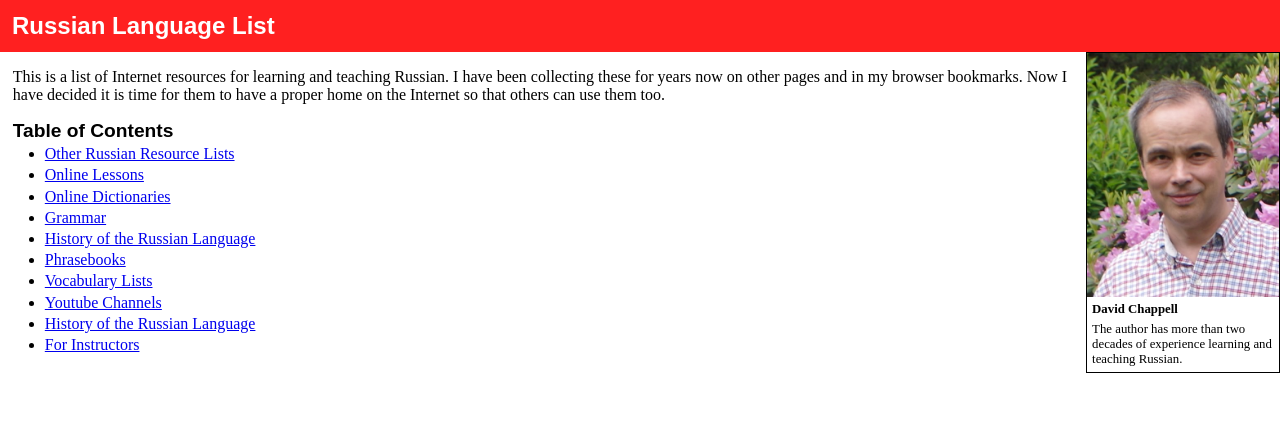
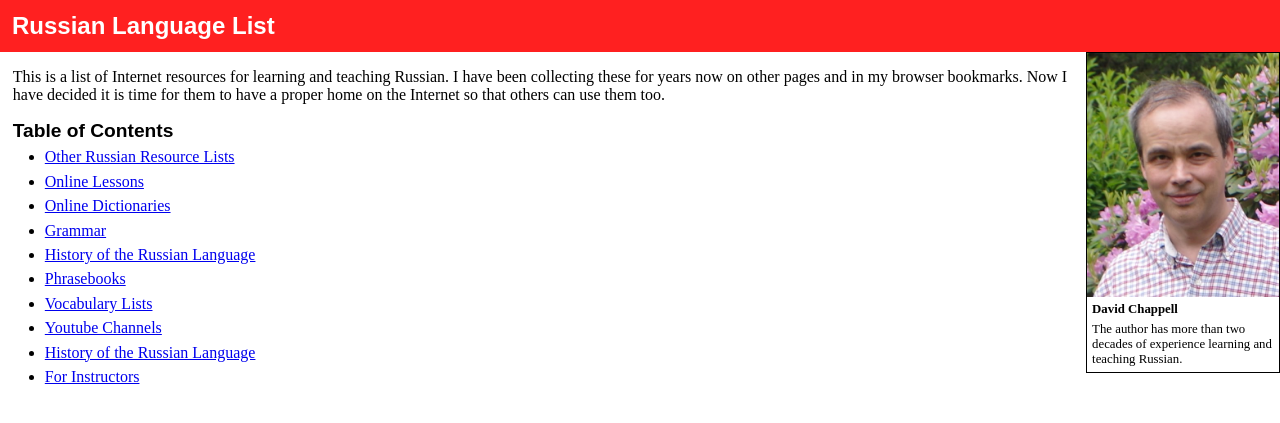
Before and after one commit to david672orford/russian-language-list, a Jekyll site: the page built from index.md, in a window 1280 px wide. Shown: the top 423 px of the page. Built offline with Jekyll 4.4.1, drawn with Linux system fonts in a browser that asks for light colours; our own code applies the rules of GitHub Pages for plain Markdown files.

Commit message:
Increased space between list items some more

```diff
--- a/assets/css/style.css
+++ b/assets/css/style.css
@@ -33,7 +33,7 @@ UL {
 	padding-left: 2em;
 	}
 LI {
-	margin: .2em 0;
+	margin: .4em 0;
 	}
 
 DIV.author_box {
```
